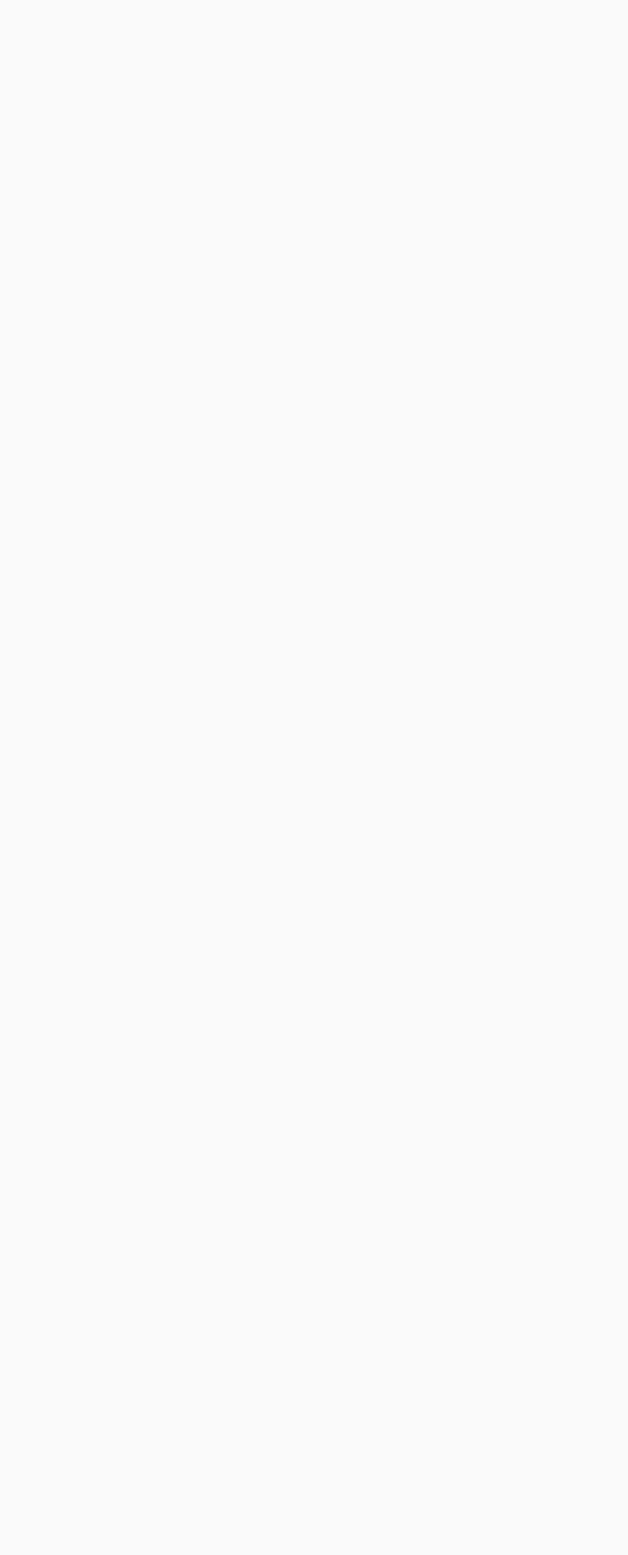
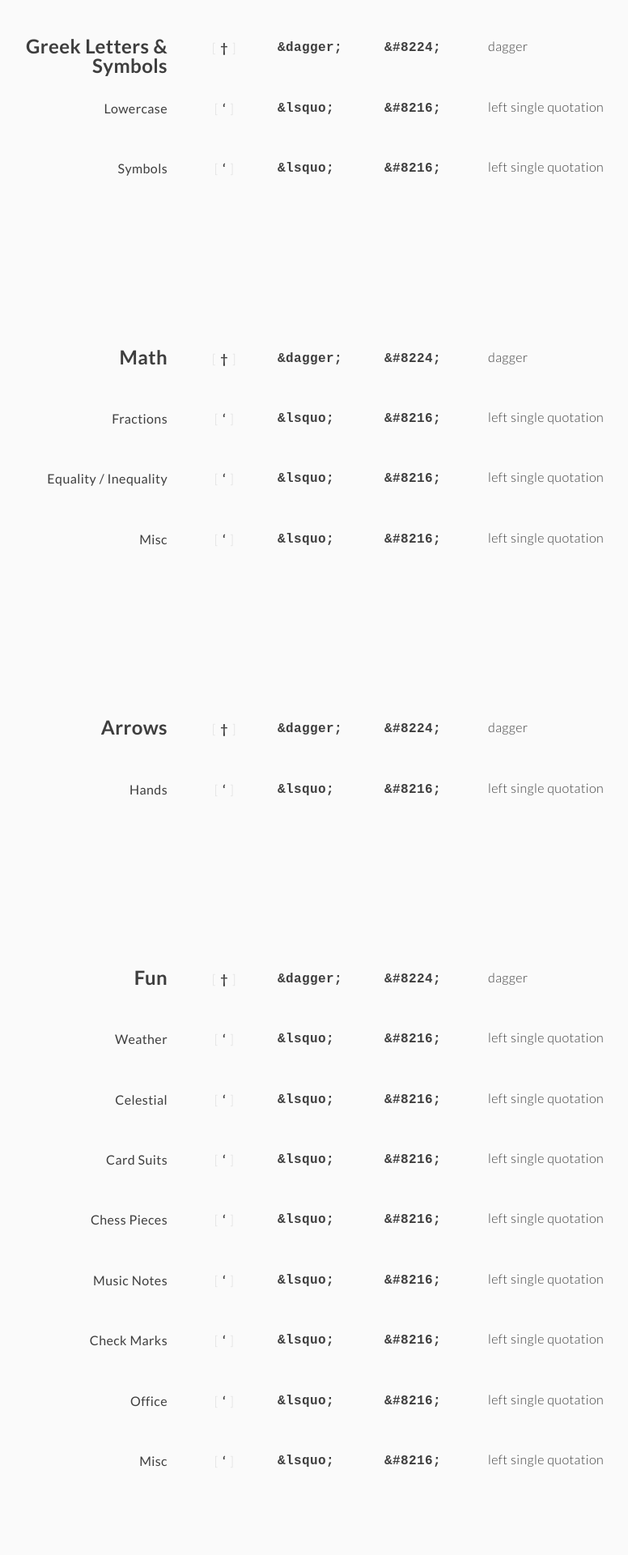
Before and after one commit to kelbyhawn/easy-ascii, a React (Create React App) app: page / in a window 1280 px wide. Shown: the part 2660-4580 px from the top of the page at 81% size, without its empty margins (199-975 px from the left). Before the commit the page ends 2352 px from the top, so only its background shows below. Built offline with nearby package versions, Linux system fonts and the light colour scheme.

Commit message:
add section components and data
still need to add all the data

```diff
--- a/src/Main.js
+++ b/src/Main.js
@@ -5,6 +5,11 @@ import ClipboardJS from "clipboard";
 // Section Components
 import Popular from "./sections/Popular";
 import Punctuation from "./sections/Punctuation";
+import Accent from "./sections/Accent";
+import Greek from "./sections/Greek";
+import Math from "./sections/Math";
+import Arrows from "./sections/Arrows";
+import Fun from "./sections/Fun";
 
 export default function Main() {
 
@@ -33,6 +38,11 @@ export default function Main() {
       {/* Sections */}
       <Popular />
       <Punctuation />
+      <Accent />
+      <Greek />
+      <Math />
+      <Arrows />
+      <Fun />
     </>
   )
 }
--- /dev/null
+++ b/src/data/accent.js
@@ -0,0 +1,21 @@
+// Accented Characters
+const accentUppercase = [
+  {
+    name: "dagger",
+    symbol: "†",
+    word: "&dagger;",
+    number: "&#8224;",
+  },
+];
+
+// Lowercase
+const accentLowercase = [
+  {
+    name: "left single quotation",
+    symbol: "‘",
+    word: "&lsquo;",
+    number: "&#8216;",
+  },
+];
+
+export { accentUppercase, accentLowercase };
--- /dev/null
+++ b/src/data/arrows.js
@@ -0,0 +1,21 @@
+// Arrows
+const arrows = [
+  {
+    name: "dagger",
+    symbol: "†",
+    word: "&dagger;",
+    number: "&#8224;",
+  },
+];
+
+// Hands
+const hands = [
+  {
+    name: "left single quotation",
+    symbol: "‘",
+    word: "&lsquo;",
+    number: "&#8216;",
+  },
+];
+
+export { arrows, hands };
--- /dev/null
+++ b/src/data/fun.js
@@ -0,0 +1,91 @@
+// Fun
+const fun = [
+  {
+    name: "dagger",
+    symbol: "†",
+    word: "&dagger;",
+    number: "&#8224;",
+  },
+];
+
+// Weather
+const weather = [
+  {
+    name: "left single quotation",
+    symbol: "‘",
+    word: "&lsquo;",
+    number: "&#8216;",
+  },
+];
+
+// Celestial
+const celestial = [
+  {
+    name: "left single quotation",
+    symbol: "‘",
+    word: "&lsquo;",
+    number: "&#8216;",
+  },
+];
+
+// Cards
+const cards = [
+  {
+    name: "left single quotation",
+    symbol: "‘",
+    word: "&lsquo;",
+    number: "&#8216;",
+  },
+];
+
+// Chess
+const chess = [
+  {
+    name: "left single quotation",
+    symbol: "‘",
+    word: "&lsquo;",
+    number: "&#8216;",
+  },
+];
+
+// Music
+const music = [
+  {
+    name: "left single quotation",
+    symbol: "‘",
+    word: "&lsquo;",
+    number: "&#8216;",
+  },
+];
+
+// Checks
+const checks = [
+  {
+    name: "left single quotation",
+    symbol: "‘",
+    word: "&lsquo;",
+    number: "&#8216;",
+  },
+];
+
+// Office
+const office = [
+  {
+    name: "left single quotation",
+    symbol: "‘",
+    word: "&lsquo;",
+    number: "&#8216;",
+  },
+];
+
+// Misc
+const funMisc = [
+  {
+    name: "left single quotation",
+    symbol: "‘",
+    word: "&lsquo;",
+    number: "&#8216;",
+  },
+];
+
+export { fun, weather, celestial, cards, chess, music, checks, office, funMisc };
--- /dev/null
+++ b/src/data/greek.js
@@ -0,0 +1,31 @@
+// Greek Characters
+const greekUppercase = [
+  {
+    name: "dagger",
+    symbol: "†",
+    word: "&dagger;",
+    number: "&#8224;",
+  },
+];
+
+// Lowercase
+const greekLowercase = [
+  {
+    name: "left single quotation",
+    symbol: "‘",
+    word: "&lsquo;",
+    number: "&#8216;",
+  },
+];
+
+// Symbols
+const greekSymbols = [
+  {
+    name: "left single quotation",
+    symbol: "‘",
+    word: "&lsquo;",
+    number: "&#8216;",
+  },
+];
+
+export { greekUppercase, greekLowercase, greekSymbols };
--- /dev/null
+++ b/src/data/math.js
@@ -0,0 +1,41 @@
+// Math
+const math = [
+  {
+    name: "dagger",
+    symbol: "†",
+    word: "&dagger;",
+    number: "&#8224;",
+  },
+];
+
+// Fractions
+const fractions = [
+  {
+    name: "left single quotation",
+    symbol: "‘",
+    word: "&lsquo;",
+    number: "&#8216;",
+  },
+];
+
+// Equality / Inequality
+const equality = [
+  {
+    name: "left single quotation",
+    symbol: "‘",
+    word: "&lsquo;",
+    number: "&#8216;",
+  },
+];
+
+// Misc
+const mathMisc = [
+  {
+    name: "left single quotation",
+    symbol: "‘",
+    word: "&lsquo;",
+    number: "&#8216;",
+  },
+];
+
+export { math, fractions, equality, mathMisc };
--- /dev/null
+++ b/src/sections/Accent.js
@@ -0,0 +1,24 @@
+import { accentUppercase, accentLowercase } from "../data/accent";
+import List from "../components/List";
+
+export default function Accent() {
+  return (
+    <>
+      <section id="accent">
+        <h1>Accented Characters</h1>
+        {accentUppercase &&
+          <div>
+            <List category={accentUppercase} />
+          </div>
+        }
+
+        <h3>Lowercase</h3>
+        {accentLowercase &&
+          <div>
+            <List category={accentLowercase} />
+          </div>
+        }
+      </section>
+    </>
+  )
+}
--- /dev/null
+++ b/src/sections/Arrows.js
@@ -0,0 +1,24 @@
+import { arrows, hands } from "../data/arrows";
+import List from "../components/List";
+
+export default function Arrows() {
+  return (
+    <>
+      <section id="arrows">
+        <h1>Arrows</h1>
+        {arrows &&
+          <div>
+            <List category={arrows} />
+          </div>
+        }
+
+        <h3>Hands</h3>
+        {hands &&
+          <div>
+            <List category={hands} />
+          </div>
+        }
+      </section>
+    </>
+  )
+}
--- /dev/null
+++ b/src/sections/Fun.js
@@ -0,0 +1,73 @@
+import { fun, weather, celestial, cards, chess, music, checks, office, funMisc } from "../data/fun";
+import List from "../components/List";
+
+export default function Fun() {
+  return (
+    <>
+      <section id="fun">
+        <h1>Fun</h1>
+        {fun &&
+          <div>
+            <List category={fun} />
+          </div>
+        }
+
+        <h3>Weather</h3>
+        {weather &&
+          <div>
+            <List category={weather} />
+          </div>
+        }
+
+        <h3>Celestial</h3>
+        {celestial &&
+          <div>
+            <List category={celestial} />
+          </div>
+        }
+
+        <h3>Card Suits</h3>
+        {cards &&
+          <div>
+            <List category={cards} />
+          </div>
+        }
+
+        <h3>Chess Pieces</h3>
+        {chess &&
+          <div>
+            <List category={chess} />
+          </div>
+        }
+
+        <h3>Music Notes</h3>
+        {music &&
+          <div>
+            <List category={music} />
+          </div>
+        }
+
+        <h3>Check Marks</h3>
+        {checks &&
+          <div>
+            <List category={checks} />
+          </div>
+        }
+
+        <h3>Office</h3>
+        {office &&
+          <div>
+            <List category={office} />
+          </div>
+        }
+
+        <h3>Misc</h3>
+        {funMisc &&
+          <div>
+            <List category={funMisc} />
+          </div>
+        }
+      </section>
+    </>
+  )
+}
--- /dev/null
+++ b/src/sections/Greek.js
@@ -0,0 +1,31 @@
+import { greekUppercase, greekLowercase, greekSymbols } from "../data/greek";
+import List from "../components/List";
+
+export default function Greek() {
+  return (
+    <>
+      <section id="greek">
+        <h1>Greek Letters & Symbols</h1>
+        {greekUppercase &&
+          <div>
+            <List category={greekUppercase} />
+          </div>
+        }
+
+        <h3>Lowercase</h3>
+        {greekLowercase &&
+          <div>
+            <List category={greekLowercase} />
+          </div>
+        }
+
+        <h3>Symbols</h3>
+        {greekSymbols &&
+          <div>
+            <List category={greekSymbols} />
+          </div>
+        }
+      </section>
+    </>
+  )
+}
--- /dev/null
+++ b/src/sections/Math.js
@@ -0,0 +1,38 @@
+import { math, fractions, equality, mathMisc } from "../data/math";
+import List from "../components/List";
+
+export default function Math() {
+  return (
+    <>
+      <section id="math">
+        <h1>Math</h1>
+        {math &&
+          <div>
+            <List category={math} />
+          </div>
+        }
+
+        <h3>Fractions</h3>
+        {fractions &&
+          <div>
+            <List category={fractions} />
+          </div>
+        }
+
+        <h3>Equality / Inequality</h3>
+        {equality &&
+          <div>
+            <List category={equality} />
+          </div>
+        }
+
+        <h3>Misc</h3>
+        {mathMisc &&
+          <div>
+            <List category={mathMisc} />
+          </div>
+        }
+      </section>
+    </>
+  )
+}
```
